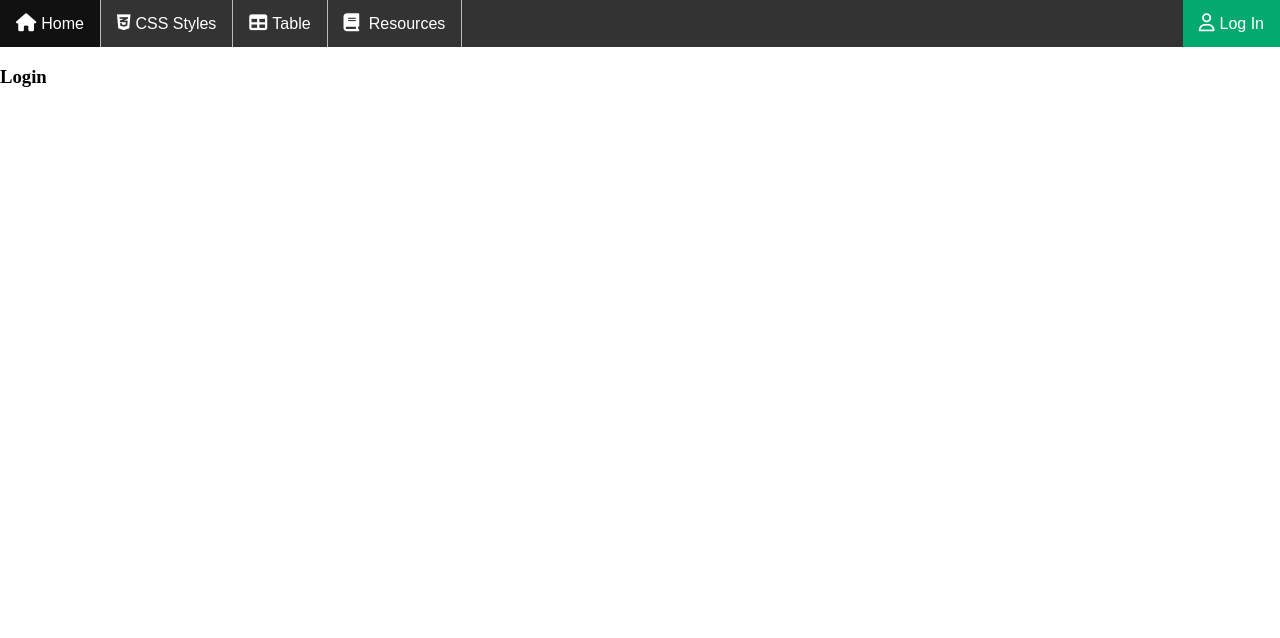
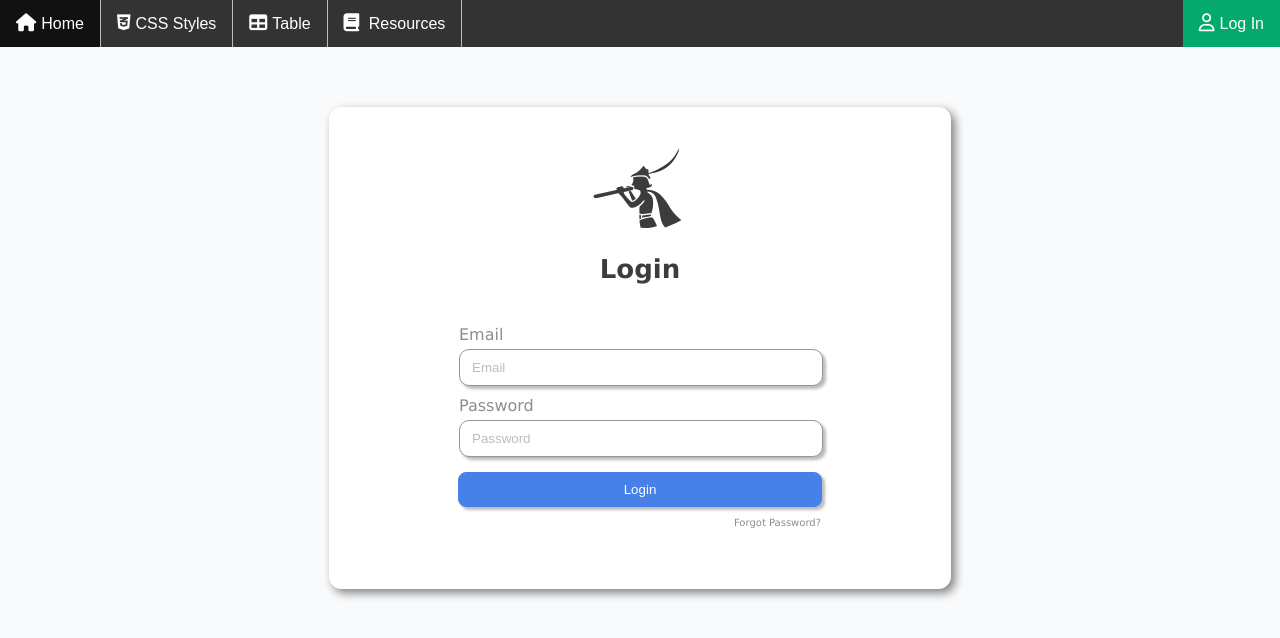
Before and after one commit to Chad-Martinez/2-html-and-css, a plain HTML site: page public/pages/login.html in a window 1280 px wide. Drawn offline with Linux system fonts and the light colour scheme.

Commit message:
added login page and styles

```diff
--- a/public/pages/login.html
+++ b/public/pages/login.html
@@ -36,8 +36,29 @@
         </a>
       </li>
     </ul>
-    <div>
-        <h3>Login</h3>
+    <div class="flex-box">
+      <div class="login-container">
+        <i class="fa-brands fa-pied-piper-alt icon"></i>
+        <h3 class="login-header">Login</h3>
+        <form>
+          <div class="form-group">
+            <label for="email">Email</label>
+            <input type="email" id="email" name="email" placeholder="Email" />
+          </div>
+          <div class="form-group">
+            <label for="password">Password</label>
+            <input
+              type="password"
+              id="password"
+              name="password"
+              placeholder="Password"
+            />
+          </div>
+          <button>Login</button>
+          <div class="forgot-password">Forgot Password?</div>
+        </form>
+
+      </div>
     </div>
   </body>
 </html>
--- a/public/styles/login.css
+++ b/public/styles/login.css
@@ -1,3 +1,110 @@
 body {
-    margin: 0;
+  margin: 0;
+  font-family: Verdana, Geneva, Tahoma, sans-serif;
+  background-color: #f9fafc;
 }
+
+.flex-box {
+  display: flex;
+  justify-content: center;
+  margin-top: 40px;
+  padding: 20px;
+}
+
+.login-container {
+  display: flex;
+  border: 1px solid white;
+  border-radius: 12px;
+  background-color: white;
+  width: 50%;
+  flex-wrap: wrap;
+  justify-content: center;
+  box-shadow: 4px 4px 10px grey;
+}
+
+.icon {
+  color: #3c3c3c;
+  margin-top: 40px;
+  font-size: 80px;
+}
+
+.login-header {
+  font-size: 26px;
+  display: block;
+  margin: px;
+  width: 100%;
+  color: #3c3c3c;
+  text-align: center;
+}
+
+form {
+  display: flex;
+  /* border: 2px solid red; */
+  color: #8e8c8c;
+  width: 60%;
+  flex-wrap: wrap;
+  padding: 10px;
+  margin: 0px 0px 50px 0px;
+}
+
+.form-group {
+  width: 100%;
+  margin: 5px;
+  display: block;
+}
+
+.form-group label {
+  /* border: 2px solid black; */
+  /* margin-bottom: 10px; */
+  /* padding-left: 3px; */
+}
+
+input {
+  width: 100%;
+  height: 35px;
+  margin-top: 5px;
+  border: 1px solid #979494;
+  border-radius: 10px;
+  padding: 0px;
+  box-shadow: 3px 3px 3px #bcbcbc;
+  /* padding: 5px; */
+}
+
+input::placeholder {
+  color: #bdbdbd;
+  padding: 12px;
+}
+
+input:focus {
+  border: 1px solid #4780e9;
+}
+
+button {
+  width: 100%;
+  margin: 10px 4px;
+  height: 35px;
+  background-color: #4780e9;
+  border: 1px solid #4780e9;
+  color: white;
+  border-radius: 8px;
+  box-shadow: 3px 3px 3px #bcbcbc;
+}
+
+button:hover {
+    /* border: 1px solid black; */
+    /* background-color: white; */
+    box-shadow: none;
+    font-size: 14px;
+}
+
+.forgot-password {
+  font-size: 10px;
+  width: 100%;
+  text-align: right;
+  margin-right: 5px;
+}
+
+.forgot-password:hover {
+  color: #4780e9;
+  cursor: pointer;
+}
```
